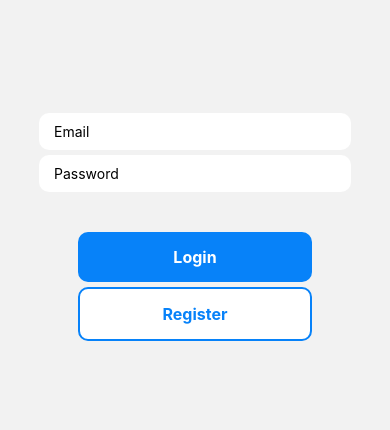
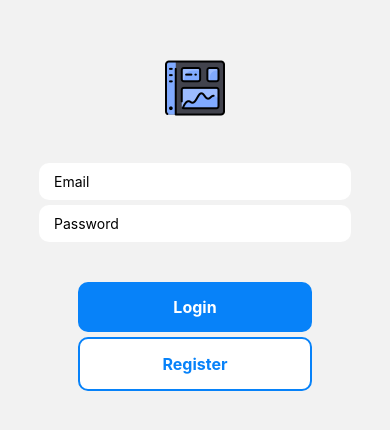
Before and after one commit to akrishnan93/Dashboard, a React Native app: screen /Login in a window 390 px wide. Shown: the part 198-628 px from the top of the page. Built offline with nearby package versions, Linux system fonts and the light colour scheme; no server answers.

Commit message:
added app icon, small aesthetic changes, published on expo store

```diff
--- a/app.json
+++ b/app.json
@@ -6,7 +6,7 @@
     "description": "A dashboard application that gives user personalized information about their day to give them a head start towards success!",
     "version": "1.0.0",
     "orientation": "portrait",
-    "icon": "./assets/icon.png",
+    "icon": "./assets/appIcon.png",
     "splash": {
       "image": "./assets/splash.png",
       "resizeMode": "contain",
@@ -31,7 +31,7 @@
       "permissions":["LOCATION"]
     },
     "web": {
-      "favicon": "./assets/favicon.png"
+      "favicon": "./assets/favicon-dashboard.png"
     }
   }
 }
--- a/screens/LoginScreen.js
+++ b/screens/LoginScreen.js
@@ -1,4 +1,4 @@
-import { StyleSheet, Text, View, KeyboardAvoidingView, TextInput, TouchableOpacity } from 'react-native';
+import { StyleSheet, Text, View, KeyboardAvoidingView, TextInput, TouchableOpacity, Image } from 'react-native';
 import React, { useEffect, useState } from 'react'
 import { useNavigation } from '@react-navigation/core'
 import { auth } from '../firebase'
@@ -7,6 +7,7 @@ import { auth } from '../firebase'
 const LoginScreen = () => {
     const [email, setEmail] = useState('')
     const [password, setPassword] = useState('')
+    const image = require("../assets/appIcon.png")
 
     const navigation = useNavigation()
 
@@ -45,6 +46,7 @@ const LoginScreen = () => {
         style={styles.container}
         behavior="padding"
     >
+        <Image style = {styles.image} source = {image}/>
       <View style = {styles.inputContainer}>
         <TextInput
             placeholder="Email"
@@ -127,4 +129,7 @@ const styles = StyleSheet.create({
         fontWeight: '700',
         fontSize: 16,
       },
+      image: {
+          marginBottom: 40
+      }
 });
```
Also changed, not shown: assets/appIcon.png (added), assets/favicon-dashboard.png (added).
